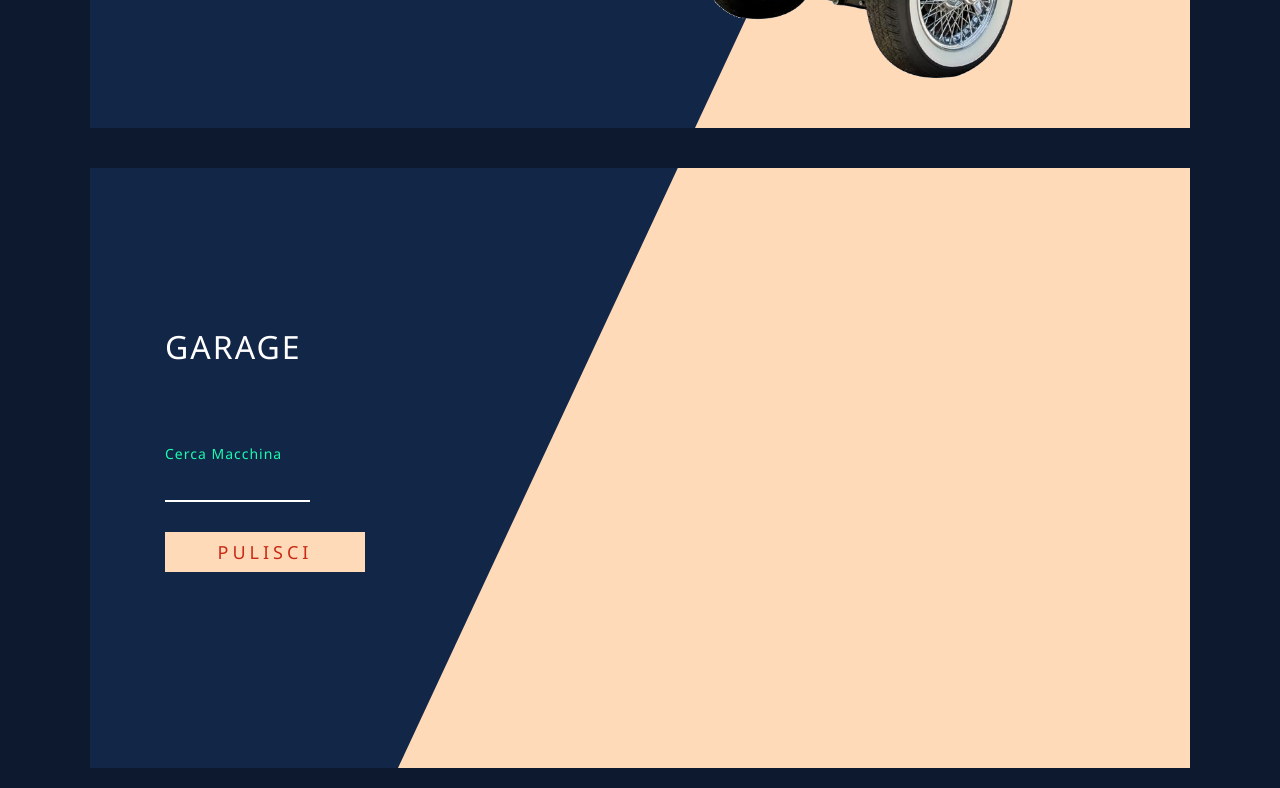
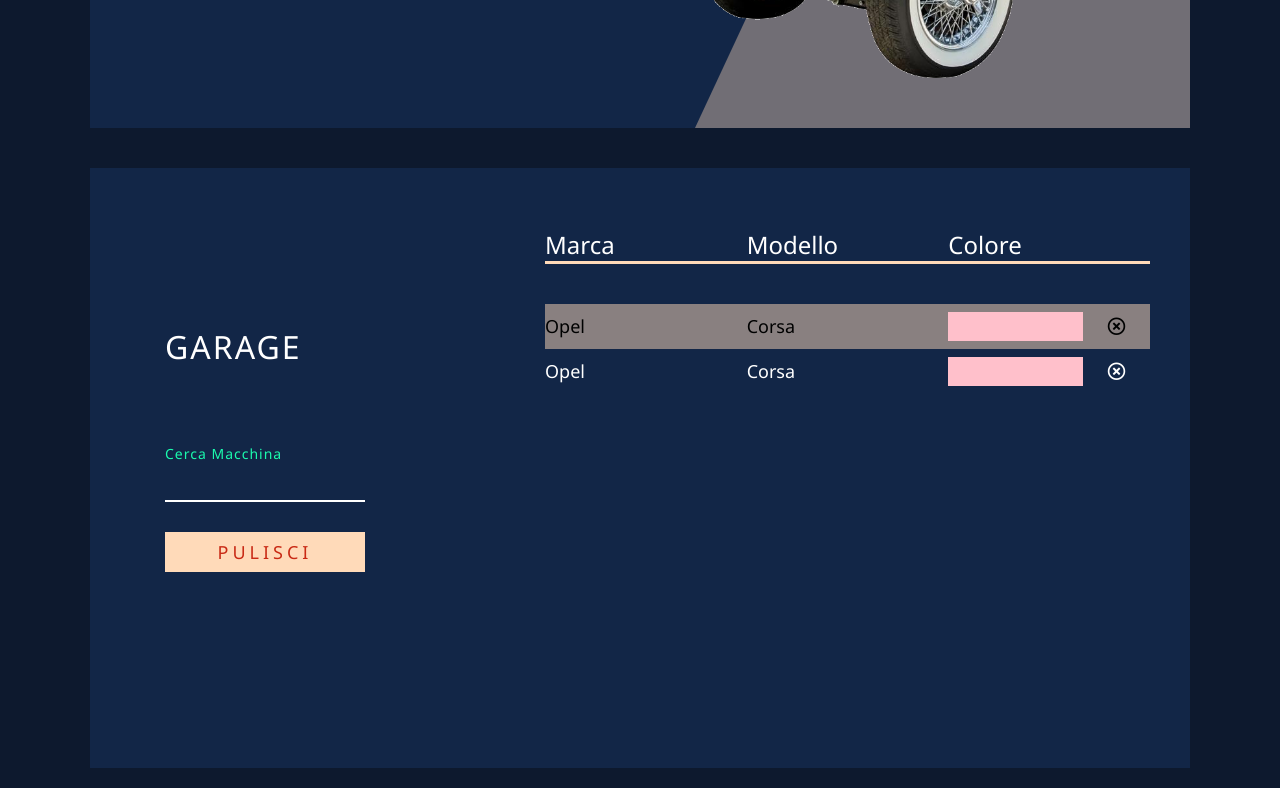
Before and after one commit to ManuelaScotto/garage, a plain HTML site: page index.html in a window 1280 px wide. Shown: the part 492-1280 px from the top of the page. Drawn offline with Linux system fonts and the light colour scheme.

Commit message:
add list garage

```diff
--- a/index.html
+++ b/index.html
@@ -4,6 +4,10 @@
 <head>
     <meta charset="UTF-8">
     <meta name="viewport" content="width=device-width, initial-scale=1.0">
+    <link rel="stylesheet"
+        href="https://cdnjs.cloudflare.com/ajax/libs/font-awesome/5.14.0/css/all.min.css"
+        integrity="sha512-1PKOgIY59xJ8Co8+NE6FZ+LOAZKjy+KY8iq0G4B3CyeY6wYHN3yt9PW0XpSriVlkMXe40PTKnXrLnZ9+fkDaog=="
+        crossorigin="anonymous" />
     <link rel="stylesheet" href="style.css">
     <title>Garage</title>
 </head>
@@ -38,7 +42,7 @@
                 </div>
             </form>
         </div>
-        <div class="imgBx">
+        <div class="imgBx img">
             <img src="./png/car2.png" alt="car">
         </div>
     </div>
@@ -56,7 +60,29 @@
             </div>
         </div>
         <div class="imgBx big">
+            <div class="heading">
+                <ul>
+                    <li>Marca</li>
+                    <li>Modello</li>
+                    <li>Colore</li>
+                </ul>
+            </div>
+            <div class="list">
+                <ul>
+                    <li>Opel</li>
+                    <li>Corsa</li>
+                    <li class="color"></li>
+                    <li><i class="far fa-times-circle close"></i></li>
+                </ul>
 
+
+                <ul>
+                    <li>Opel</li>
+                    <li>Corsa</li>
+                    <li class="color"></li>
+                    <li><i class="far fa-times-circle close"></i></li>
+                </ul>
+            </div>
         </div>
     </div>
     <script src="script.js"></script>
--- a/style.css
+++ b/style.css
@@ -33,7 +33,7 @@ body {
 }
 
 .formBx.small {
-    width: 20%;
+    width: 25%;
 }
 .container .formBx form, .form {
     position: relative;
@@ -107,7 +107,7 @@ select:active, select:focus{
     background: peachpuff;
     padding: 8px 20px;
     margin-top: -10px;
-    width: 200px;
+    width: 100%;
     cursor: pointer;
     color: rgb(201, 42, 21);
     font-size: 18px;
@@ -154,18 +154,22 @@ select:focus {
 }
 
 .imgBx.big {
-    width: 80%;
+    padding: 60px 40px 60px 180px;
+    width: 75%;
+    max-height: 520px;
+    overflow-y: hidden;
 }
-.imgBx:before {
+.img:before {
     content: '';
     position: absolute;
     top: 0;
     left: 0;
     width: 100%;
     height: 100%;
-    background: peachpuff;
+    background: rgba(255, 218, 185, .4);
     transform-origin: bottom;
     transform: skewX(-25deg) translateX(10%);
+
 }
 
 .imgBx img {
@@ -175,7 +179,43 @@ select:focus {
     max-height: 95%;
 }
 
+.heading {
+    border-bottom: 3px solid peachpuff;
+    font-size: 24px;
+}
+.heading ul, .list ul {
+    display: grid;
+    grid-template-columns: repeat(2, 3fr) 2fr 1fr;
+    list-style: none;
+    color: #fff;
+}
 
+.color {
+    margin-top:8px;
+    margin-bottom: 8px;
+    background-color: pink;
+}
+.list ul li:last-child {
+    text-align: center;
+    /* font-size: 20px; */
+}
+.list ul:nth-child(odd) {
+    background-color: rgba(255, 218, 185, 0.5);
+    color: rgb(0, 0, 0);
+}
+.list {
+    margin-top: 40px;
+    font-size: 18px;
+    line-height: 2.5;
+    height: 100%;
+    overflow-y: auto;
+}
+li {
+    position: relative;
+}
+.list span  {
+    float: right;
+}
 @media (max-width: 991px) {
     .container .formBx {
         width: 100%;
```
